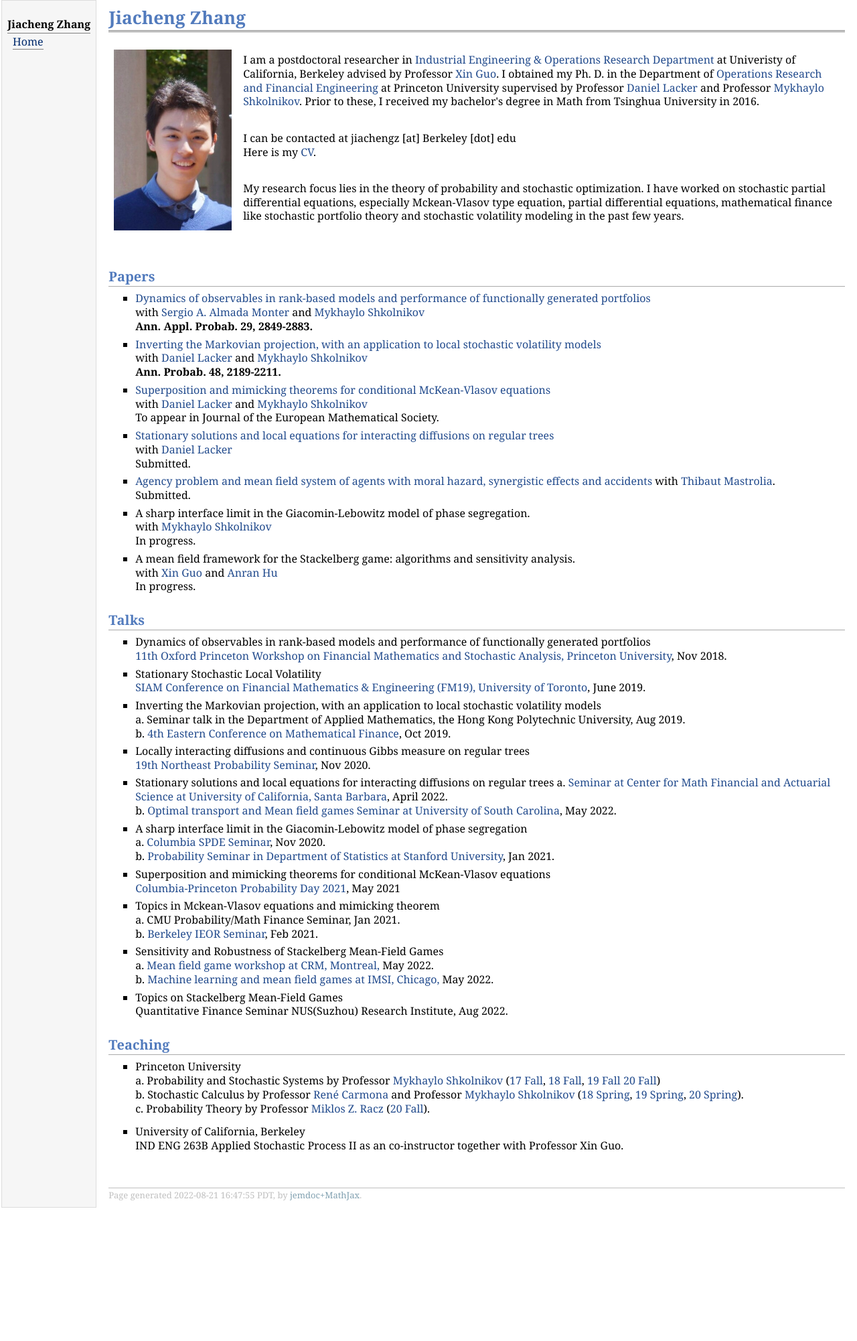
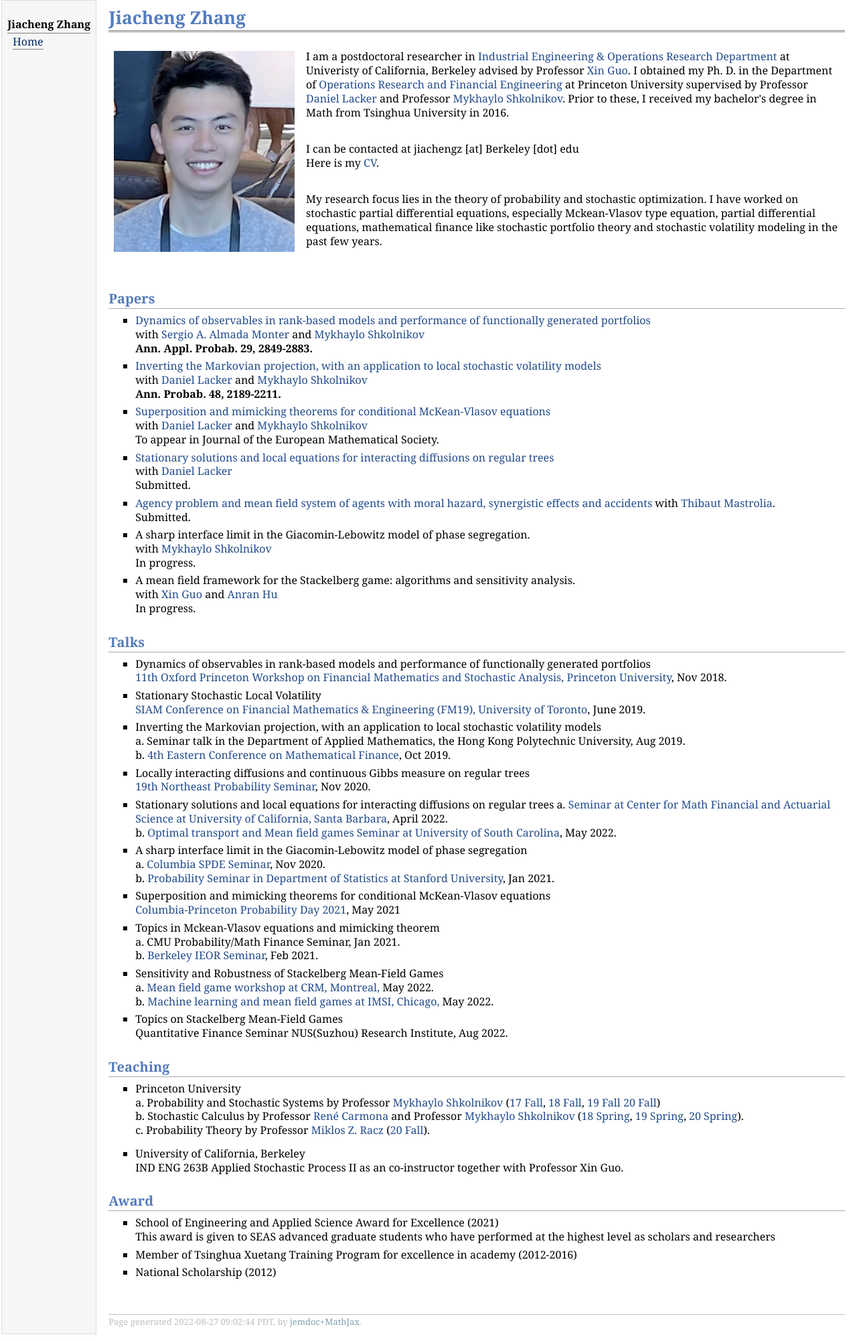
Before and after one commit to jiachengzh/jiachengzh.github.io, a plain HTML site: page index.html in a window 1280 px wide. Shown: the part 2-2004 px from the top of the page at 67% size. Before the commit the page ends 1815 px from the top, so only its background shows below. Drawn offline with Linux system fonts and the light colour scheme.

Commit message:
Add files via upload

```diff
--- a/index.html
+++ b/index.html
@@ -19,7 +19,7 @@
 <h1>Jiacheng Zhang</h1>
 </div>
 <table class="imgtable"><tr><td>
-<img src="./figure/bio.jpg" alt="alt text" width="176px" height="270px" />&nbsp;</td>
+<img src="./figure/bio1.jpg" alt="alt text" width="270px" height="300px" />&nbsp;</td>
 <td align="left"><p>I am a postdoctoral researcher in <a href="https://ieor.berkeley.edu/" target=&ldquo;blank&rdquo;>Industrial Engineering &amp; Operations Research Department</a> at Univeristy of California, Berkeley advised by Professor <a href="https://xinguo.ieor.berkeley.edu/" target=&ldquo;blank&rdquo;>Xin Guo</a>. I obtained my Ph.&nbsp;D. in the Department of <a href="https://orfe.princeton.edu" target=&ldquo;blank&rdquo;>Operations Research and Financial Engineering</a> at Princeton University supervised by Professor <a href="http://www.columbia.edu/~dl3133/" target=&ldquo;blank&rdquo;>Daniel Lacker</a> and Professor <a href="http://mykhaylo.princeton.edu/" target=&ldquo;blank&rdquo;>Mykhaylo Shkolnikov</a>. Prior to these, I received my bachelor's degree in Math from Tsinghua University in 2016. <br /><br /></p>
 <p>I can be contacted at jiachengz [at] Berkeley [dot] edu <br />
 Here is my <a href="./CV/Resume.pdf" target=&ldquo;blank&rdquo;>CV</a>. <br /><br /></p>
@@ -105,12 +105,22 @@ c. Probability Theory by Professor <a href="https://mracz.princeton.edu/" target
 </ul>
 <ul>
 <li><p>University of California, Berkeley <br />
-IND ENG 263B Applied Stochastic Process II as an co-instructor together with Professor Xin Guo.</p>
+IND ENG 263B Applied Stochastic Process II as an co-instructor together with Professor Xin Guo. <br /></p>
+</li>
+</ul>
+<h2>Award </h2>
+<ul>
+<li><p>School of Engineering and Applied Science Award for Excellence (2021) <br />
+This award is given to SEAS advanced graduate students who have performed at the highest level as scholars and researchers <br /></p>
+</li>
+<li><p>Member of Tsinghua Xuetang Training Program for excellence in academy (2012-2016) <br /></p>
+</li>
+<li><p>National Scholarship (2012)  </p>
 </li>
 </ul>
 <div id="footer">
 <div id="footer-text">
-Page generated 2022-08-21 16:47:55 PDT, by <a href="https://github.com/wsshin/jemdoc_mathjax" target="blank">jemdoc+MathJax</a>.
+Page generated 2022-08-27 09:02:44 PDT, by <a href="https://github.com/wsshin/jemdoc_mathjax" target="blank">jemdoc+MathJax</a>.
 </div>
 </div>
 </td>
```
Also changed, not shown: figure/bio1.jpg (added), 1 other file.
